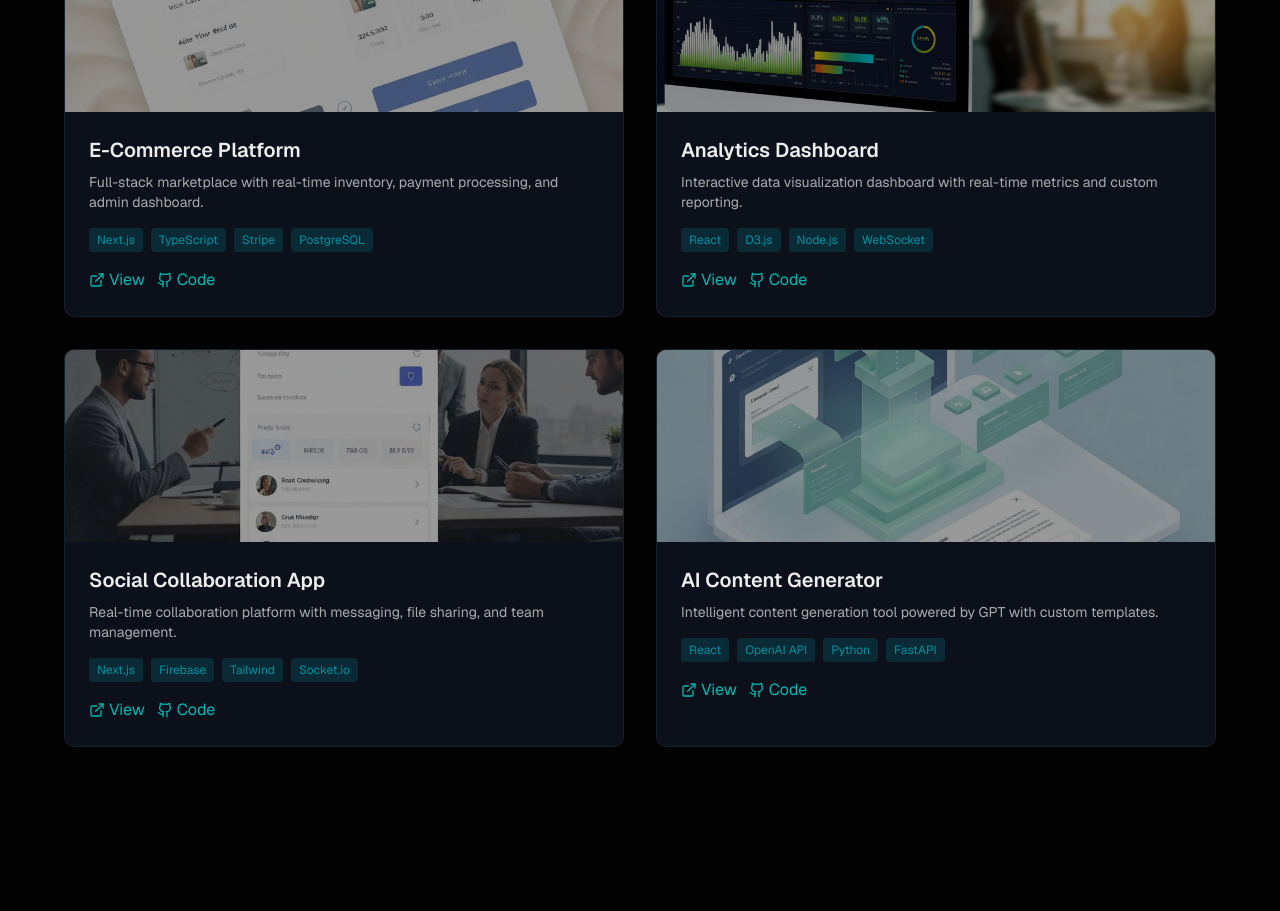
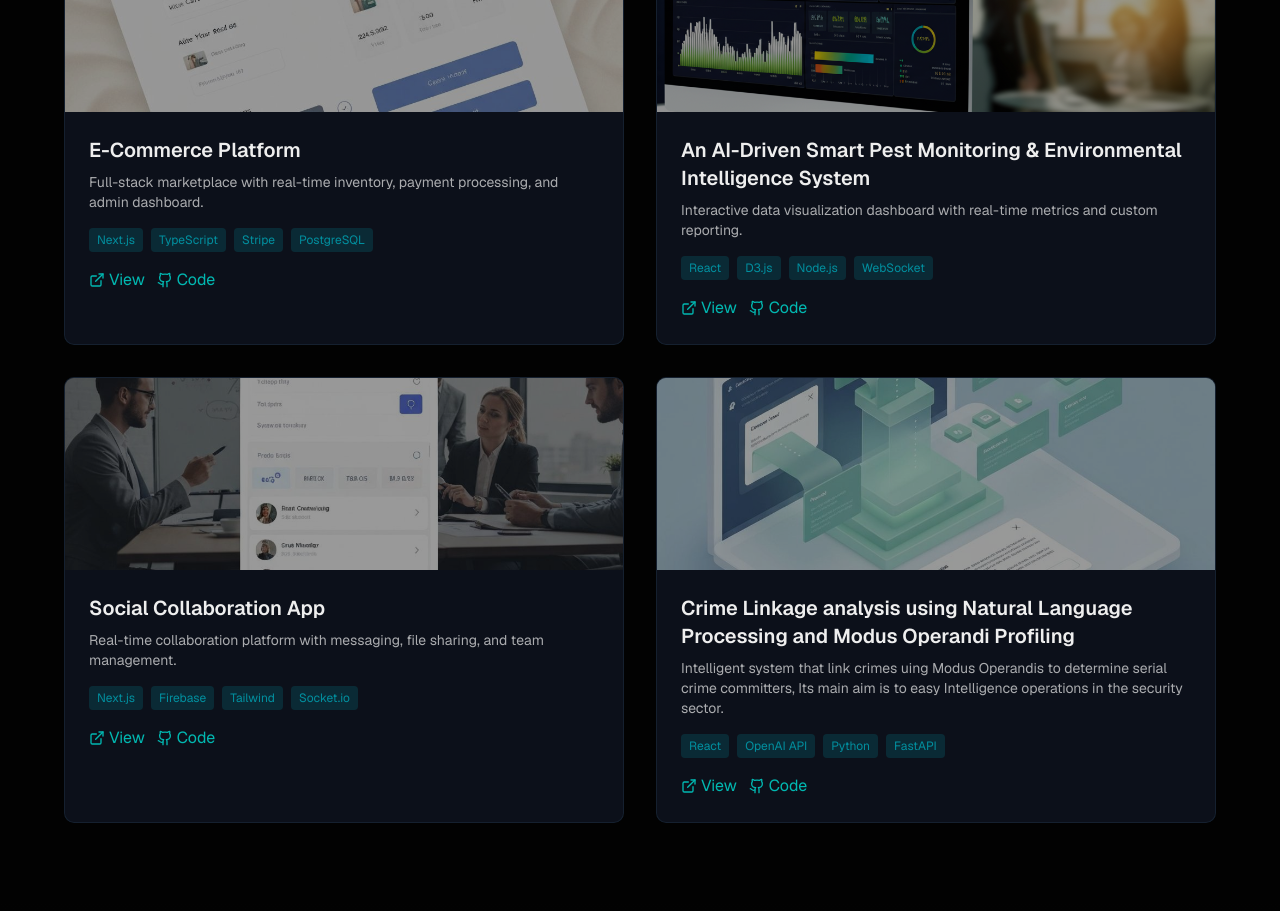
Before and after one commit to h220218p/MyPortfolio, a Next.js app: page / in a window 1280 px wide. Shown: the part 2420-3331 px from the top of the page. Built offline with nearby package versions, Linux system fonts and the light colour scheme.

Commit message:
Update project titles and descriptions for clarity and accuracy

```diff
--- a/components/projects.tsx
+++ b/components/projects.tsx
@@ -16,7 +16,7 @@ export default function Projects() {
       github: "#",
     },
     {
-      title: "Analytics Dashboard",
+      title: "An AI-Driven Smart Pest Monitoring & Environmental Intelligence System",
       description: "Interactive data visualization dashboard with real-time metrics and custom reporting.",
       tags: ["React", "D3.js", "Node.js", "WebSocket"],
       image: "/analytics-dashboard.png",
@@ -32,8 +32,8 @@ export default function Projects() {
       github: "#",
     },
     {
-      title: "AI Content Generator",
-      description: "Intelligent content generation tool powered by GPT with custom templates.",
+      title: "Crime Linkage analysis using Natural Language Processing and Modus Operandi Profiling",
+      description: "Intelligent system that link crimes uing Modus Operandis to determine serial crime committers, Its main aim is to easy Intelligence operations in the security sector.",
       tags: ["React", "OpenAI API", "Python", "FastAPI"],
       image: "/ai-content-tool.jpg",
       link: "#",
```
